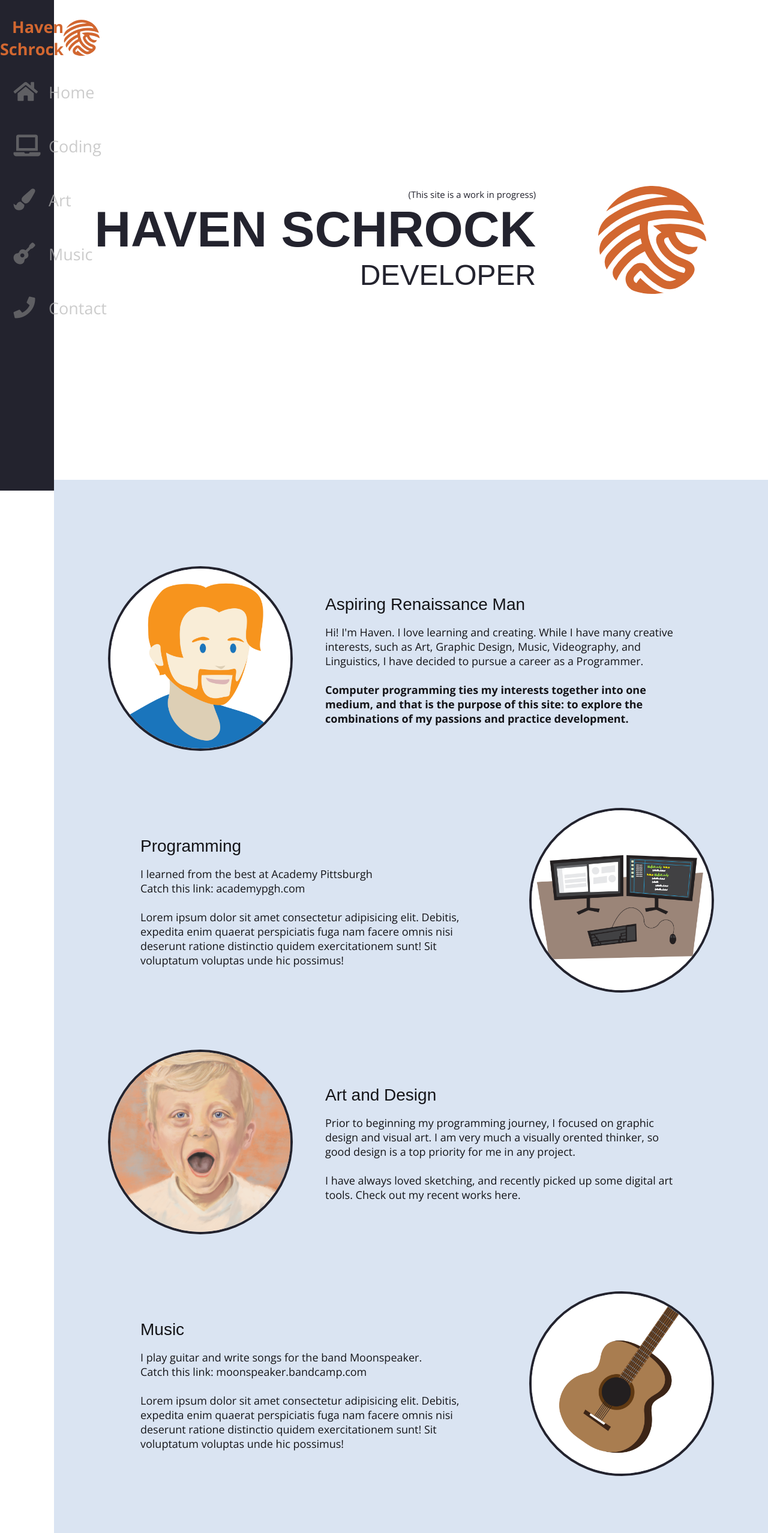
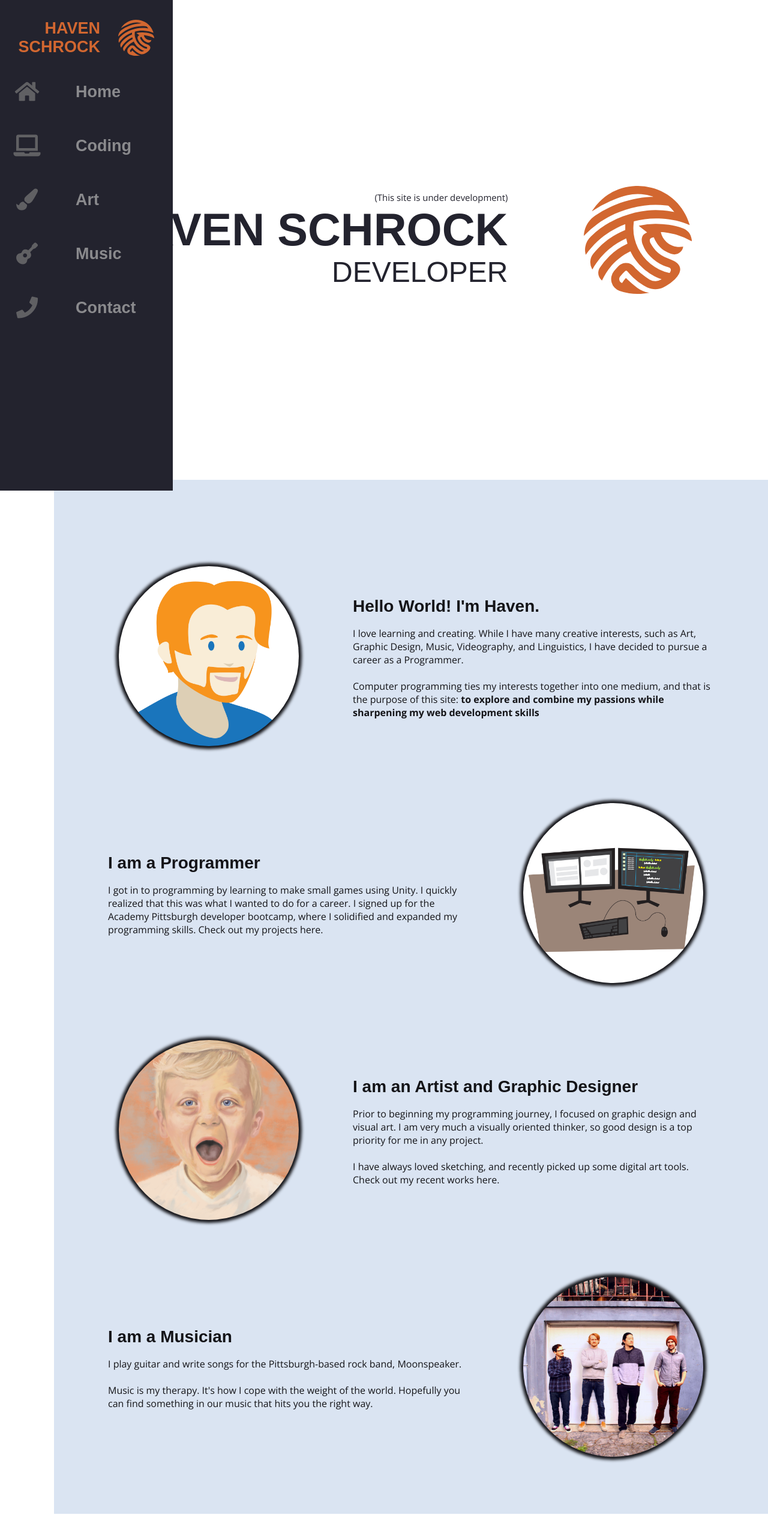
Before and after one commit to havenao/Portfolio, a plain HTML site: page index.html in a window 1280 px wide. Shown: the whole page at 60% size. After the commit the page ends 2524 px from the top, so only its background shows below. Drawn offline with nearby package versions, Linux system fonts and the light colour scheme; a web font is replaced by a local one.

Commit message:
added links and styled containers

```diff
--- a/index.html
+++ b/index.html
@@ -17,49 +17,47 @@
       href="https://fonts.googleapis.com/css2?family=Open+Sans:wght@300;400;700;800&display=swap"
       rel="stylesheet"
     />
-    <link rel="stylesheet" href="style.css" />
+    <link rel="stylesheet" href="./style.css" />
   </head>
 
   <body>
     <nav class="navbar">
-      <a href="#" class="nav-link" id="nav-logo">
-        <span id="logo-text" class="link-text primary-color"
-          >Haven<br />Schrock</span
-        >
-        <img id="logo" src="images/Dragon.svg" alt="Dragon Logo" />
+      <a href="./index.html" class="nav-link" id="nav-logo">
+        <span id="logo-text" class="primary-color">HAVEN<br />SCHROCK</span>
+        <img id="logo" src="images/Dragon.svg" alt="Haven's Logo" />
       </a>
 
       <ul class="navbar-nav">
         <li class="nav-item">
-          <a href="#" class="nav-link">
+          <a href="./index.html" class="nav-link">
             <i class="fas fa-home fa-fw primary-color"></i>
             <span class="link-text">Home</span>
           </a>
         </li>
 
         <li class="nav-item">
-          <a href="#" class="nav-link">
+          <a href="./coding.html" class="nav-link">
             <i class="fas fa-laptop fa-fw primary-color"></i>
             <span class="link-text">Coding</span>
           </a>
         </li>
 
         <li class="nav-item">
-          <a href="#" class="nav-link">
+          <a href="./artanddesign.html" class="nav-link">
             <i class="fas fa-paint-brush fa-fw primary-color"></i>
             <span class="link-text">Art</span>
           </a>
         </li>
 
         <li class="nav-item">
-          <a href="#" class="nav-link">
+          <a href="https://moonspeaker.bandcamp.com" class="nav-link">
             <i class="fas fa-guitar fa-fw primary-color"></i>
             <span class="link-text">Music</span>
           </a>
         </li>
 
         <li class="nav-item">
-          <a href="#" class="nav-link">
+          <a href="./contact.html" class="nav-link">
             <i class="fas fa-phone fa-fw primary-color"></i>
             <span class="link-text">Contact</span>
           </a>
@@ -67,10 +65,11 @@
       </ul>
     </nav>
     <div class="nav-spacer"></div>
+
     <main>
       <section class="landing">
         <div class="order-left">
-          <h5 class="title">(This site is a work in progress)</h5>
+          <h5 class="title">(This site is under development)</h5>
           <h1 class="title">HAVEN SCHROCK</h1>
           <h2 class="title">DEVELOPER</h2>
         </div>
@@ -78,12 +77,14 @@
           id="logo-lrg"
           class="order-right"
           src="images/Dragon.svg"
-          alt="Dragon Logo"
+          alt="Haven's Logo"
         />
       </section>
 
       <section class="articles">
-        <article class="container">
+        <div class="skewer-left">
+          <a href="./contact.html" style="display: block">
+            <article class="container left">
               <div>
                 <img
                   class="circle"
@@ -93,34 +94,37 @@
               </div>
 
               <div class="text-box">
-            <h3>Aspiring Renaissance Man</h3>
+                <h3><strong>Hello World! I'm Haven.</strong></h3>
 
                 <p>
-              Hi! I'm Haven. I love learning and creating. While I have many
-              creative interests, such as Art, Graphic Design, Music,
-              Videography, and Linguistics, I have decided to pursue a career as
-              a Programmer.
+                  I love learning and creating. While I have many creative
+                  interests, such as Art, Graphic Design, Music, Videography,
+                  and Linguistics, I have decided to pursue a career as a
+                  Programmer.
                   <br /><br />
+                  Computer programming ties my interests together into one
+                  medium, and that is the purpose of this site:
                   <strong
-                >Computer programming ties my interests together into one
-                medium, and that is the purpose of this site: to explore the
-                combinations of my passions and practice development.</strong
+                    >to explore and combine my passions while sharpening my web
+                    development skills</strong
                   >
                 </p>
               </div>
             </article>
-
-        <article class="container">
+          </a>
+        </div>
+        <div class="skewer-right">
+          <a href="./coding.html" style="display: block">
+            <article class="container right">
               <div class="text-box order-left">
-            <h3>Programming</h3>
+                <h3><strong>I am a Programmer</strong></h3>
 
                 <p>
-              I learned from the best at Academy Pittsburgh <br />
-              Catch this link: academypgh.com <br /><br />
-              Lorem ipsum dolor sit amet consectetur adipisicing elit. Debitis,
-              expedita enim quaerat perspiciatis fuga nam facere omnis nisi
-              deserunt ratione distinctio quidem exercitationem sunt! Sit
-              voluptatum voluptas unde hic possimus!
+                  I got in to programming by learning to make small games using
+                  Unity. I quickly realized that this was what I wanted to do
+                  for a career. I signed up for the Academy Pittsburgh developer
+                  bootcamp, where I solidified and expanded my programming
+                  skills. Check out my projects here.
                 </p>
               </div>
 
@@ -128,52 +132,64 @@
                 <img class="circle" src="images/Computer.jpg" alt="Computers" />
               </div>
             </article>
+          </a>
+        </div>
 
-        <article class="container">
+        <div class="skewer-left">
+          <a href="./artanddesign.html" style="display: block">
+            <article class="container left">
               <div>
                 <img
                   class="circle"
                   src="images/endyboy.png"
-              alt="It's me, Haven!"
+                  alt="A painting by Haven of a boy"
                 />
               </div>
 
               <div class="text-box">
-            <h3>Art and Design</h3>
+                <h3><strong>I am an Artist and Graphic Designer</strong></h3>
 
                 <p>
-              Prior to beginning my programming journey, I focused on graphic
-              design and visual art. I am very much a visually orented thinker,
-              so good design is a top priority for me in any project.
+                  Prior to beginning my programming journey, I focused on
+                  graphic design and visual art. I am very much a visually
+                  oriented thinker, so good design is a top priority for me in
+                  any project.
                   <br /><br />
-              I have always loved sketching, and recently picked up some digital
-              art tools. Check out my recent works here.
+                  I have always loved sketching, and recently picked up some
+                  digital art tools. Check out my recent works here.
                 </p>
               </div>
             </article>
+          </a>
+        </div>
 
-        <article class="container">
+        <div class="skewer-right">
+          <a href="https://moonspeaker.bandcamp.com" style="display: block">
+            <article class="container right">
               <div class="text-box order-left">
-            <h3>Music</h3>
+                <h3><strong>I am a Musician</strong></h3>
 
                 <p>
-              I play guitar and write songs for the band Moonspeaker. <br />
-              Catch this link: moonspeaker.bandcamp.com <br /><br />
-              Lorem ipsum dolor sit amet consectetur adipisicing elit. Debitis,
-              expedita enim quaerat perspiciatis fuga nam facere omnis nisi
-              deserunt ratione distinctio quidem exercitationem sunt! Sit
-              voluptatum voluptas unde hic possimus!
+                  I play guitar and write songs for the Pittsburgh-based rock
+                  band, Moonspeaker.
+
+                  <br /><br />
+                  Music is my therapy. It's how I cope with the weight of the
+                  world. Hopefully you can find something in our music that hits
+                  you the right way.
                 </p>
               </div>
 
               <div class="order-right">
                 <img
                   class="circle"
-              src="images/Guitar.jpg"
-              alt="My little guitar"
+                  src="images/BandPhotocropped.jpg"
+                  alt="The band Moonspeaker"
                 />
               </div>
             </article>
+          </a>
+        </div>
       </section>
     </main>
   </body>
--- a/style.css
+++ b/style.css
@@ -16,6 +16,8 @@
   --color-mid: #e09b73;
   --transition-bounce: 300ms cubic-bezier(0.175, 0.885, 0, 2);
   --transition-speed: 300ms ease;
+  --slant-pos: 5deg;
+  --slant-neg: -5deg;
 }
 
 body {
@@ -59,6 +61,14 @@ main {
   flex-direction: column;
   background-color: var(--bg-tertiary);
 }
+
+a,
+a:hover,
+a:focus,
+a:active {
+  text-decoration: none;
+  color: inherit;
+}
 /* ====== */
 /* Navbar */
 /* ====== */
@@ -68,6 +78,7 @@ main {
   position: fixed;
   background: var(--bg-primary);
   transition: var(--transition-speed);
+  z-index: 10;
 }
 
 .navbar-nav {
@@ -98,7 +109,6 @@ main {
   filter: grayscale(0%) opacity(1);
   font-family: "Open Sans", sans-serif;
   font-weight: 700;
-  display: none;
   margin: none;
 }
 
@@ -113,10 +123,14 @@ main {
 }
 
 .link-text {
-  display: none;
-  /* margin-left: 1rem; */
+  visibility: hidden;
+  opacity: 0;
+  padding-left: 2rem;
   font-size: 1.5rem;
   text-align: end;
+  font-family: brandon-grotesque, sans-serif;
+  font-weight: 700;
+  transition: var(--transition-speed);
 }
 
 .primary-color {
@@ -124,13 +138,19 @@ main {
   transition: var(--transition-speed);
 }
 
-#logo {
+#logo-text {
   display: none;
+  margin: 0;
+  padding: 0;
+  text-align: right;
+  font-size: 1.5rem;
+  font-family: brandon-grotesque, sans-serif;
+  font-weight: 900;
 }
 
-#logo-text {
-  margin: 0;
-  text-align: right;
+#logo {
+  display: block;
+  max-width: 60px;
 }
 /* ============= */
 /* PAGE CONTENTS */
@@ -156,7 +176,7 @@ h1 {
 h2 {
   font-family: brandon-grotesque, sans-serif;
   font-size: 32px;
-  font-weight: 100;
+  font-weight: 400;
 }
 
 h3 {
@@ -186,30 +206,32 @@ h5 {
 }
 
 .articles {
+  padding: 0 3rem;
   padding-top: 4rem;
 }
 
 .container {
-  padding: 0 5rem;
   display: flex;
   flex-direction: column;
   justify-content: flex-start;
   align-items: center;
   margin-bottom: 5rem;
   color: var(--bg-secondary);
-  /* background-color: var(--text-primary); */
 }
 
 .circle {
+  margin: 0 3rem;
   border-radius: 50%;
-  border: 0.25rem solid var(--bg-primary);
+  box-shadow: 0 0 5px 5px;
+  /* border: 0.25rem solid var(--bg-primary); */
   max-width: 300px;
   transition: var(--transition-bounce);
+  background-color: var(--bg-primary);
 }
 
 .text-box {
   text-align: center;
-  padding: 2rem 0rem 2rem;
+  padding: 5rem 0rem 2rem;
   max-width: 35rem;
   min-width: 20rem;
 }
@@ -220,6 +242,7 @@ h5 {
 .order-right {
   order: 1;
 }
+
 /* ============= */
 /* MEDIA QUERIES */
 /* ============= */
@@ -232,10 +255,12 @@ h5 {
 
   .navbar-nav {
     flex-direction: row;
+    width: 100vw;
   }
 
   .nav-link {
     justify-content: center;
+    width: 20vw;
   }
 
   .container {
@@ -248,6 +273,13 @@ h5 {
 
   h1 {
     font-size: 48px;
+  }
+  #nav-logo {
+    display: none;
+  }
+  .link-text {
+    display: none;
+    padding-left: 0;
   }
 }
 
@@ -263,14 +295,12 @@ h5 {
   }
 
   .navbar:hover .link-text {
-    display: inline;
+    visibility: visible;
+    opacity: 1;
   }
-
-  #logo {
+  .navbar:hover #logo-text {
     display: block;
-    max-width: 60px;
   }
-
   #nav-logo {
     display: flex;
     justify-content: space-evenly;
@@ -280,6 +310,27 @@ h5 {
     justify-content: space-evenly;
     height: 800px;
   }
+  .skewer-left:hover {
+    transform: skewX(var(--slant-pos));
+    background-color: white;
+    box-shadow: 0 0 5px 5px;
+    /* border: 0.25rem solid var(--bg-primary); */
+  }
+  .left:hover {
+    transform: skewX(var(--slant-neg));
+  }
+  .skewer-right:hover {
+    transform: skewX(var(--slant-neg));
+    background-color: white;
+    box-shadow: 0 0 5px 5px;
+    /* border: 0.25rem solid var(--bg-primary); */
+  }
+  .right:hover {
+    transform: skewX(var(--slant-pos));
+  }
+  .container:hover .circle {
+    transform: scale(1.25);
+  }
 }
 
 /* ipad size and up */
@@ -288,7 +339,7 @@ h5 {
     flex-direction: row;
   }
   .text-box {
-    padding: 0 3rem;
+    padding: 0 2rem;
     max-width: 35rem;
     min-width: 20rem;
     text-align: left;
@@ -304,26 +355,29 @@ h5 {
     text-align: right;
   }
 
-  .circle:hover {
-    transform: scale(1.5);
-  }
   .landing {
     flex-direction: row;
   }
 
   h3 {
-    font-size: 28px;
+    font-size: 24px;
   }
   p {
-    font-size: 18px;
+    font-size: 16px;
   }
 }
 
 @media only screen and (min-width: 1200px) {
   h1 {
-    font-size: 84px;
+    font-size: 76px;
   }
   h2 {
     font-size: 48px;
   }
+  h3 {
+    font-size: 28px;
+  }
+  p {
+    font-size: 18;
+  }
 }
```
Also changed, not shown: artanddesign.html (added, +71 -0 lines), coding.html (added, +71 -0 lines), contact.html (added, +71 -0 lines), images/BandPhotocropped.jpg (added), 1 other file. Lines whose indentation alone changed are shown as unchanged.
